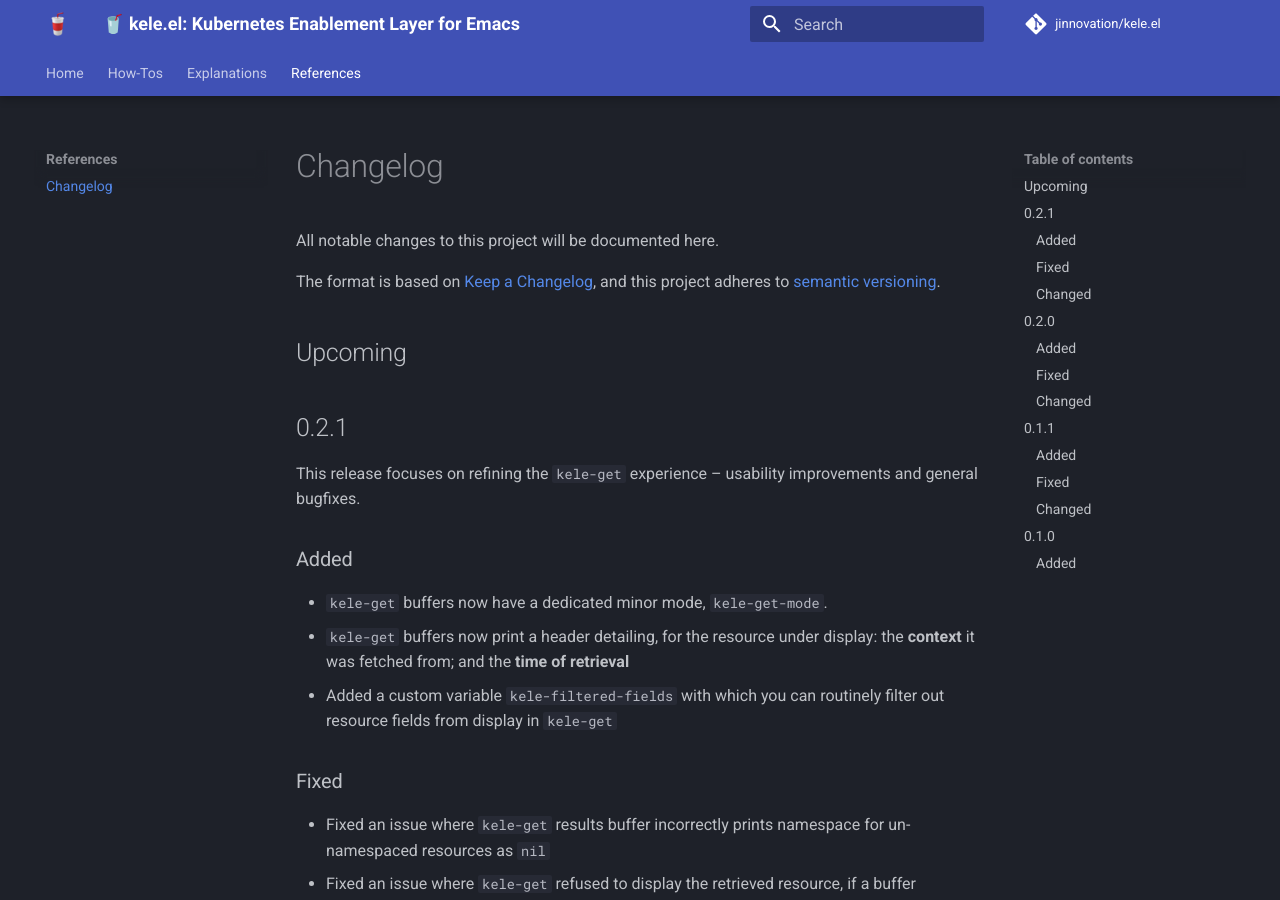
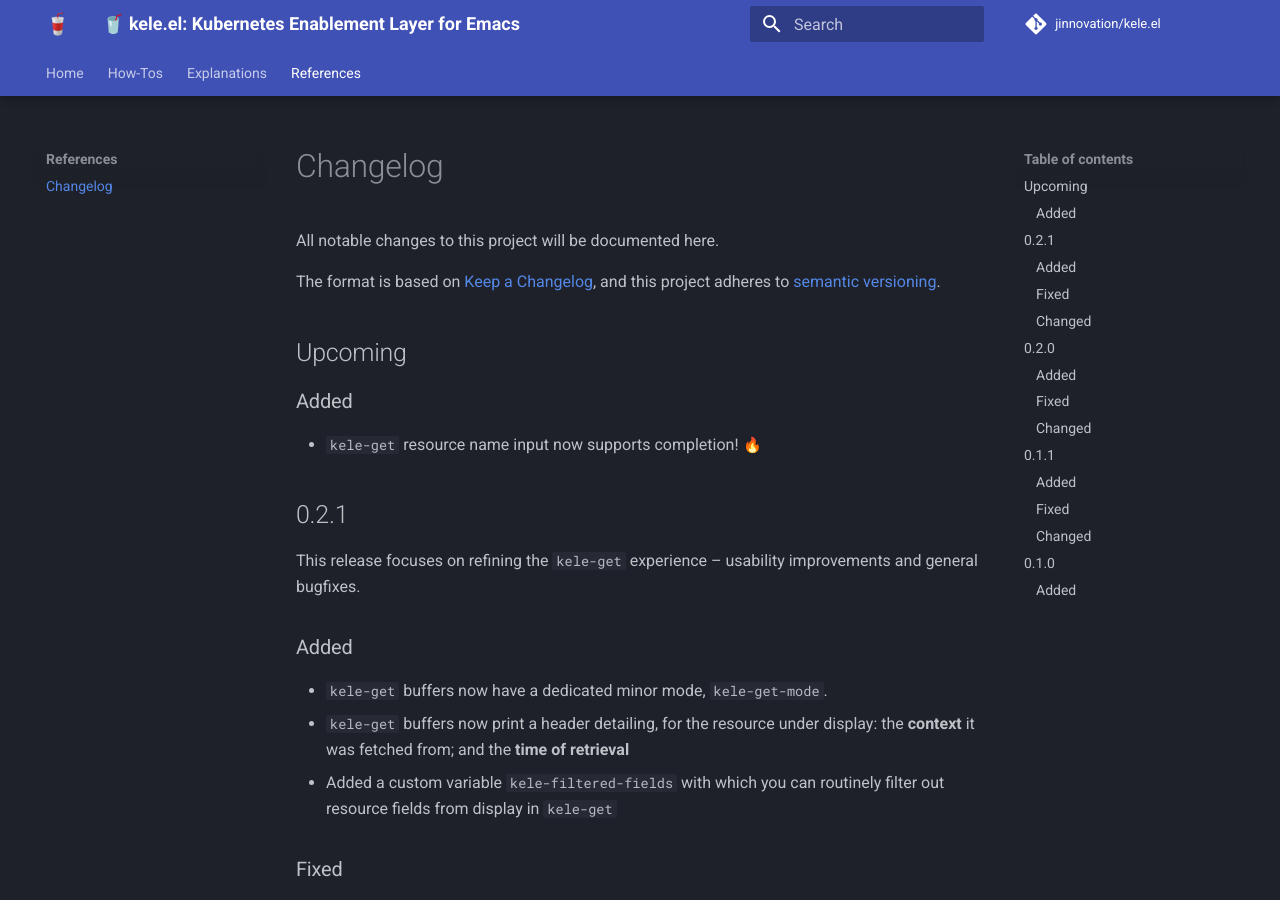
Before and after one commit to jinnovation/kele.el, an MkDocs documentation site: the page built from docs/references/changelog.md, in a window 1280 px wide and 900 px high. Built offline with MkDocs 1.6.1 and Material for MkDocs 9.7.7, drawn with Linux system fonts in a browser that asks for light colours; emoji names are drawn with the system emoji font; comment, search, counter and statistics services are not loaded.

Commit message:
`kele-get`: Implement completion for resource names (#87)
Closes #73.
Contributes to #20.

```diff
--- a/docs/references/changelog.md
+++ b/docs/references/changelog.md
@@ -10,6 +10,10 @@ versioning][semver].
 [semver]: https://semver.org/spec/v2.0.0.html
 
 ## Upcoming
+
+### Added
+
+- `kele-get` resource name input now supports completion! :fire:
 
 ## 0.2.1
 
```
Also changed, not shown: docs/how-tos/img/kele-get.gif, docs/img/demo.gif, 2 other files.
